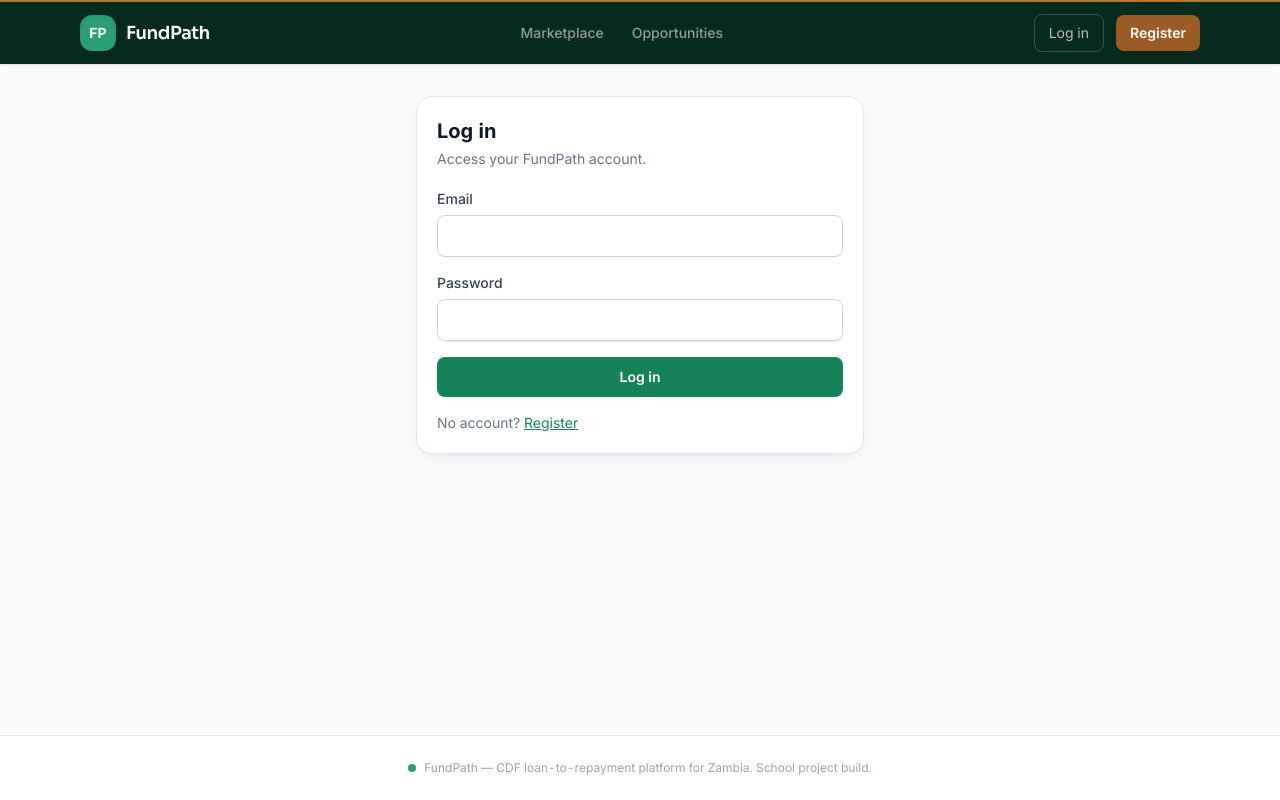
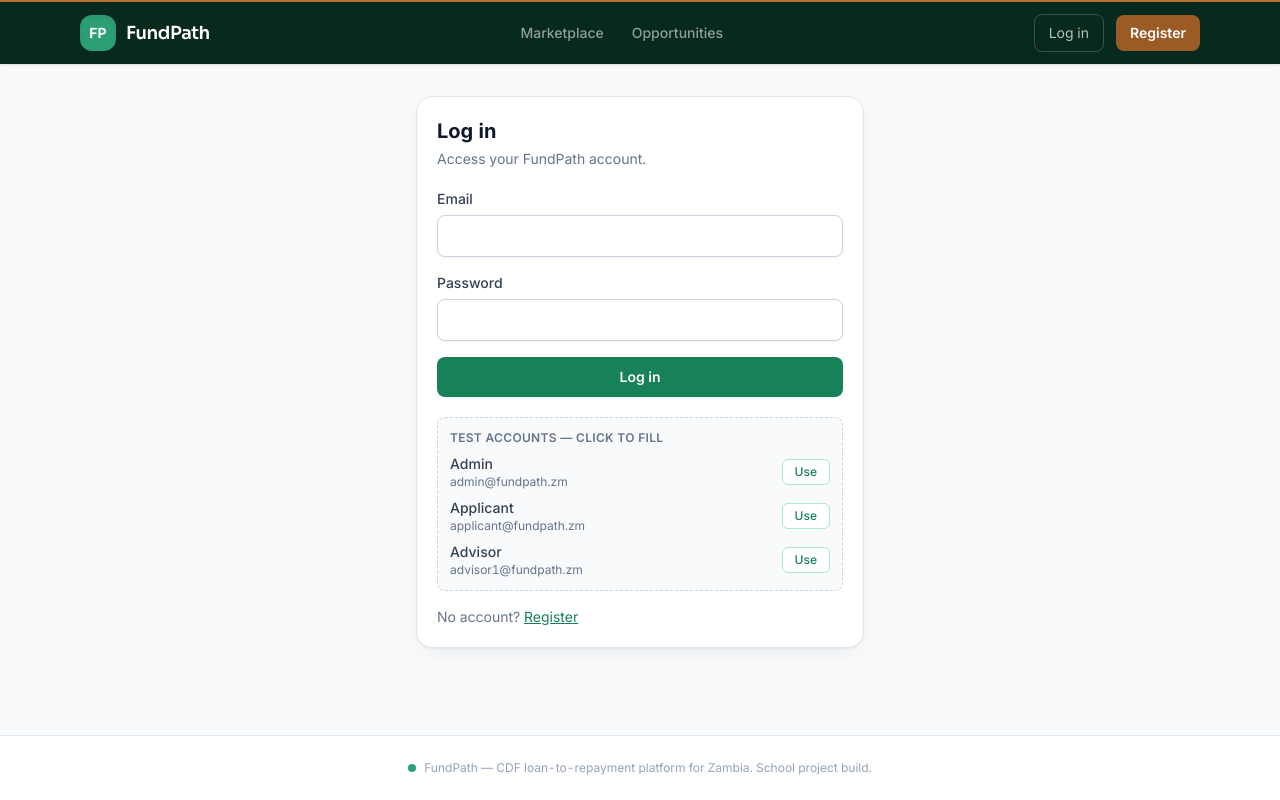
Before and after one commit to mwemmz/cdf-project, a React (Vite) app in the folder client/: page /login in a window 1280 px wide. Built offline with nearby package versions, Linux system fonts and the light colour scheme; no server answers.

Commit message:
Add one-click test account fillers to the login page

```diff
--- a/client/src/pages/Login.tsx
+++ b/client/src/pages/Login.tsx
@@ -3,6 +3,12 @@ import { Link, useNavigate, useSearchParams } from 'react-router-dom';
 import { useAuth } from '../context/AuthContext';
 import { requestLogin } from '../lib/auth';
 import { Card, Field, PrimaryButton } from '../components/UI';
+
+const TEST_ACCOUNTS = [
+  { role: 'Admin', email: 'admin@fundpath.zm', password: 'Admin@123' },
+  { role: 'Applicant', email: 'applicant@fundpath.zm', password: 'Applicant@123' },
+  { role: 'Advisor', email: 'advisor1@fundpath.zm', password: 'Advisor@123' },
+];
 
 export default function Login() {
   const { refresh } = useAuth();
@@ -56,6 +62,30 @@ export default function Login() {
             Log in
           </PrimaryButton>
         </form>
+        <div className="mt-5 rounded-lg border border-dashed border-slate-300 bg-slate-50 p-3">
+          <p className="text-xs font-semibold uppercase tracking-wide text-slate-500">Test accounts — click to fill</p>
+          <ul className="mt-2 space-y-2">
+            {TEST_ACCOUNTS.map((acc) => (
+              <li key={acc.role} className="flex items-center justify-between gap-2 text-sm">
+                <div className="min-w-0">
+                  <p className="font-medium text-slate-700">{acc.role}</p>
+                  <p className="truncate text-xs text-slate-500">{acc.email}</p>
+                </div>
+                <button
+                  type="button"
+                  onClick={() => {
+                    setEmail(acc.email);
+                    setPassword(acc.password);
+                    setError(null);
+                  }}
+                  className="shrink-0 rounded-md border border-brand-200 bg-white px-3 py-1 text-xs font-medium text-brand-600 hover:bg-brand-50"
+                >
+                  Use
+                </button>
+              </li>
+            ))}
+          </ul>
+        </div>
         <p className="mt-4 text-sm text-slate-500">
           No account?{' '}
           <Link to="/register" className="text-brand-600 underline">
```
